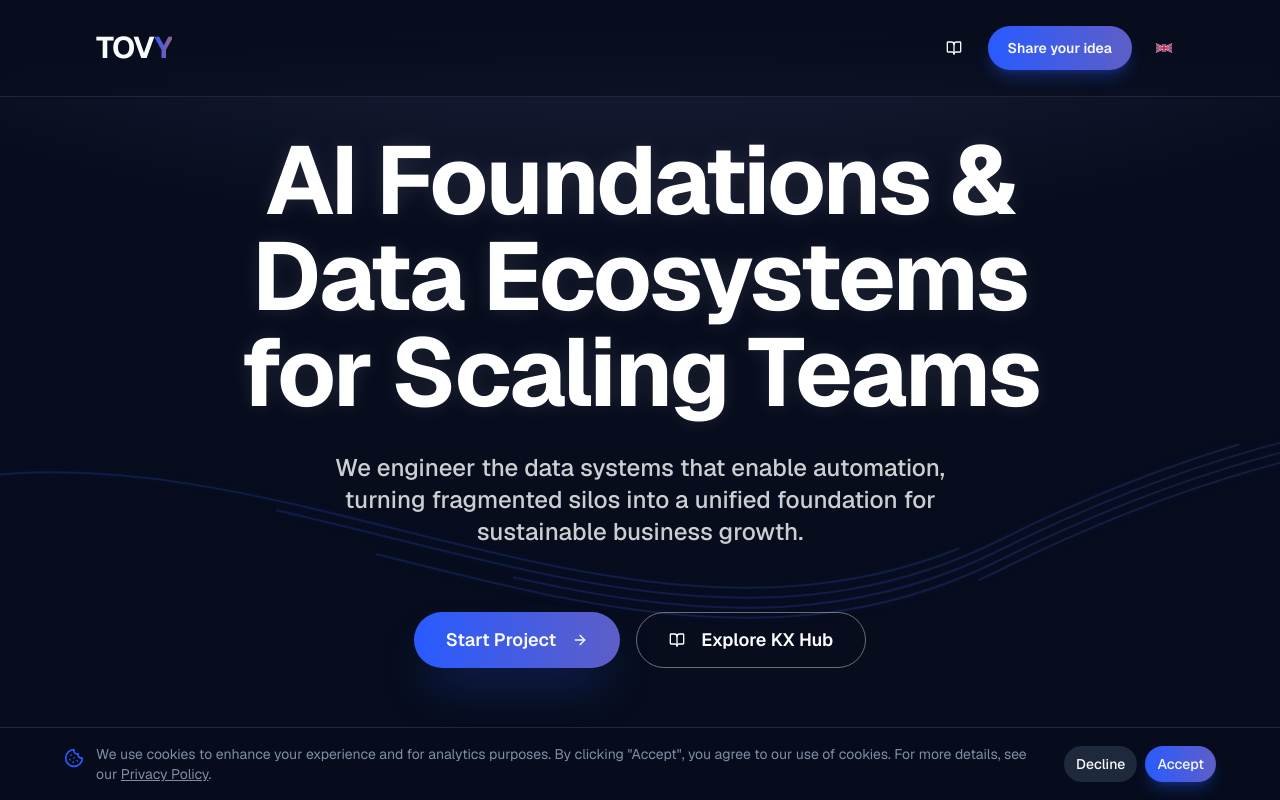
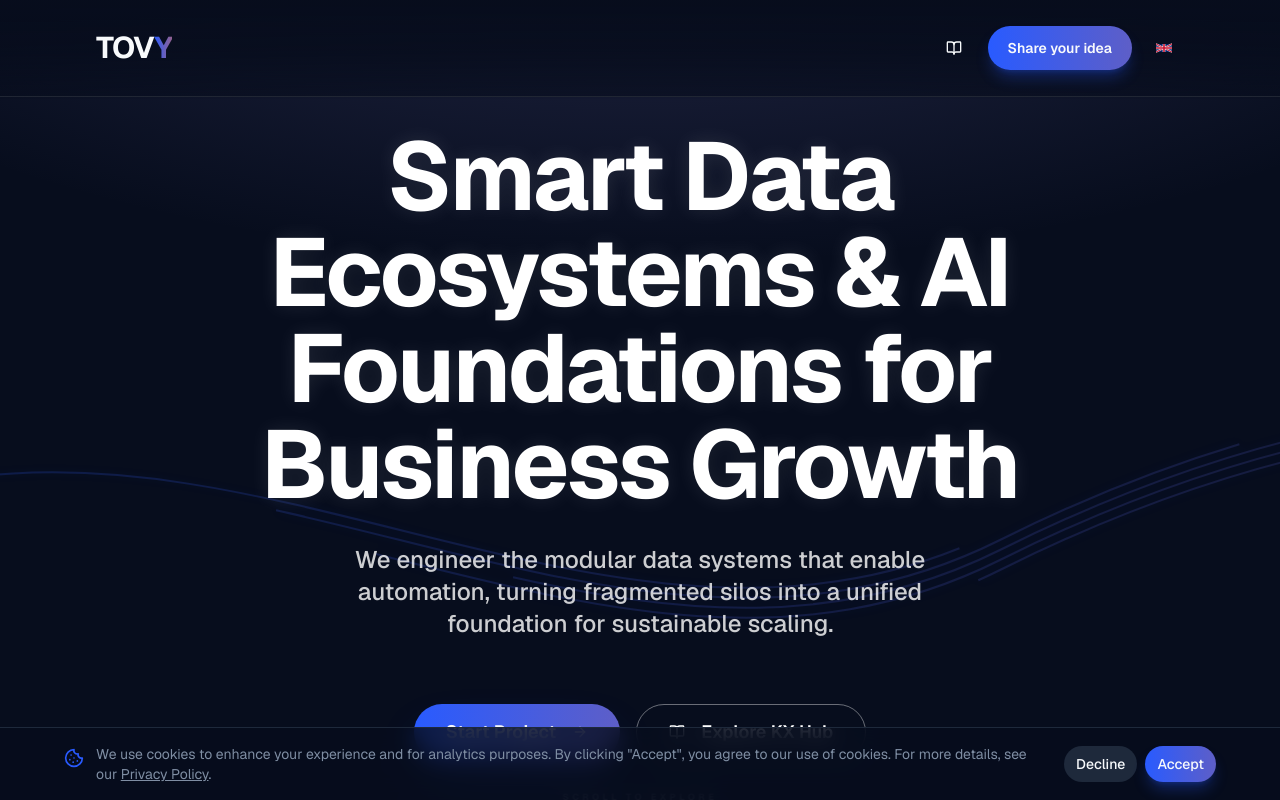
Before and after one commit to tovy-eu/tovy.eu-website, a Next.js app: page /en in a window 1280 px wide. Shown: the top 800 px of the page. Built offline with nearby package versions, Linux system fonts and the light colour scheme.

Commit message:
3. Technical Pillar: The Performance Foundation
A data-focused company

```diff
--- a/src/app/layout.tsx
+++ b/src/app/layout.tsx
@@ -1,3 +1,4 @@
+
 import type { Metadata } from 'next';
 import { Geist } from 'next/font/google';
 import './globals.css';
--- a/src/components/landing/hero-section.tsx
+++ b/src/components/landing/hero-section.tsx
@@ -12,6 +12,7 @@ import type { Dictionary } from '@/lib/get-dictionary';
 import { CONFIG } from '@/lib/config';
 import { trackEvent } from '@/lib/analytics';
 import { Magnetic } from '@/components/ui/magnetic';
+import { ScrollIndicator } from './scroll-indicator';
 
 export function HeroSection({ dict }: { dict: Dictionary }) {
   const [isMounted, setIsMounted] = useState(false);
@@ -84,6 +85,7 @@ export function HeroSection({ dict }: { dict: Dictionary }) {
           )}
         </div>
       </div>
+      <ScrollIndicator label={dict.common.scrollToExplore} />
     </section>
   );
 }
--- a/src/components/layout/web-vitals.tsx
+++ b/src/components/layout/web-vitals.tsx
@@ -1,3 +1,4 @@
+
 'use client';
 
 import { useReportWebVitals } from 'next/web-vitals';
--- a/src/dictionaries/en.json
+++ b/src/dictionaries/en.json
@@ -15,8 +15,8 @@
     "scrollToExplore": "Scroll to explore"
   },
   "hero": {
-    "title": "AI Foundations & Data Ecosystems for Scaling Teams",
-    "subtitle": "We engineer the data systems that enable automation, turning fragmented silos into a unified foundation for sustainable business growth."
+    "title": "Smart Data Ecosystems & AI Foundations for Business Growth",
+    "subtitle": "We engineer the modular data systems that enable automation, turning fragmented silos into a unified foundation for sustainable scaling."
   },
   "painSolution": {
     "title": "Silos vs. Centralised",
--- a/src/dictionaries/nl.json
+++ b/src/dictionaries/nl.json
@@ -15,8 +15,8 @@
     "scrollToExplore": "Scroll om te ontdekken"
   },
   "hero": {
-    "title": "De AI-basis & Data Ecosystemen voor Schalende Teams",
-    "subtitle": "Wij bouwen de data-fundering voor automatisering en zetten gefragmenteerde silo's om in een uniforme basis voor duurzame bedrijfsgroei."
+    "title": "Slimme Data Ecosystemen & AI-Funderingen voor Bedrijfsgroei",
+    "subtitle": "Wij bouwen de modulaire data-systemen voor automatisering en zetten gefragmenteerde silo's om in een uniforme basis voor duurzame schaalbaarheid."
   },
   "painSolution": {
     "title": "Silos vs. Gecentraliseerd",
```
